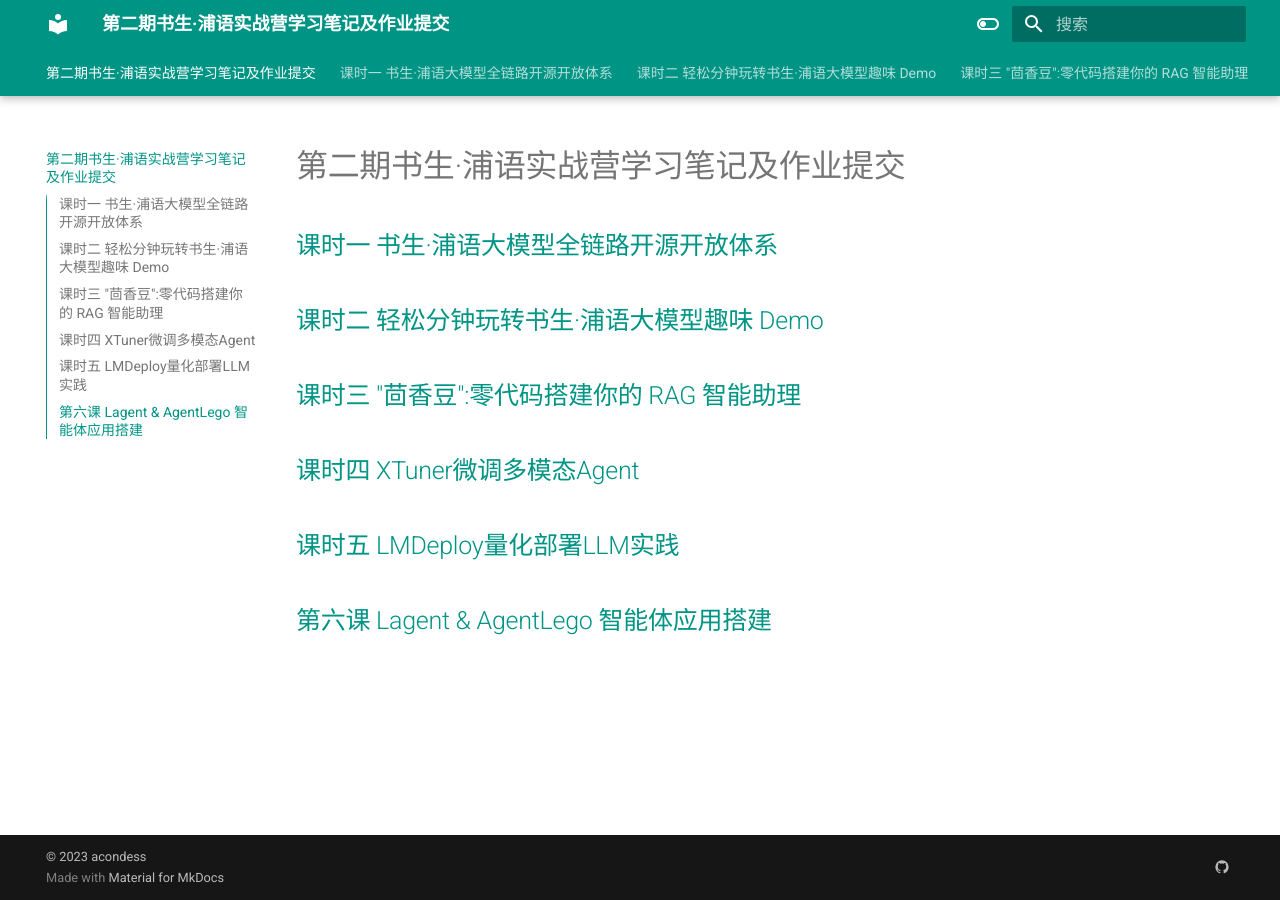
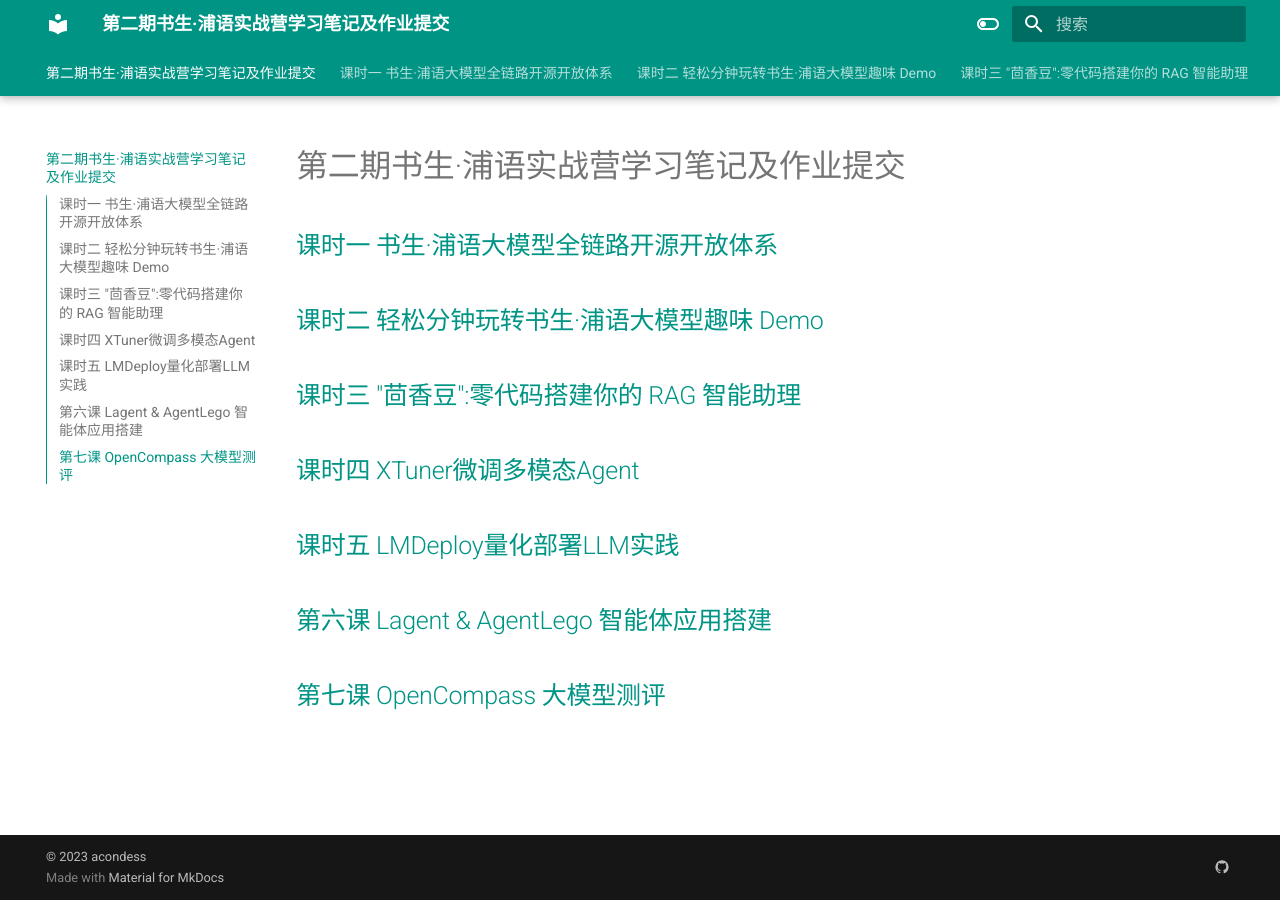
Before and after one commit to acondess/InternLM_learn_2, an MkDocs documentation site: the page built from docs/index.md, in a window 1280 px wide. Built offline with MkDocs 1.6.1 and Material for MkDocs 9.7.7, drawn with Linux system fonts in a browser that asks for light colours.

Commit message:
chapter 7 hw

```diff
--- a/docs/index.md
+++ b/docs/index.md
@@ -11,6 +11,8 @@
 ## [课时五 LMDeploy量化部署LLM实践](chapter5.md)
 
 ## [第六课 Lagent & AgentLego 智能体应用搭建](chapter6.md)
+
+## [第七课 OpenCompass 大模型测评](chapter7.md)
 <!-- For full documentation visit [mkdocs.org](https://www.mkdocs.org). -->
 
 <!-- ## Commands
```
